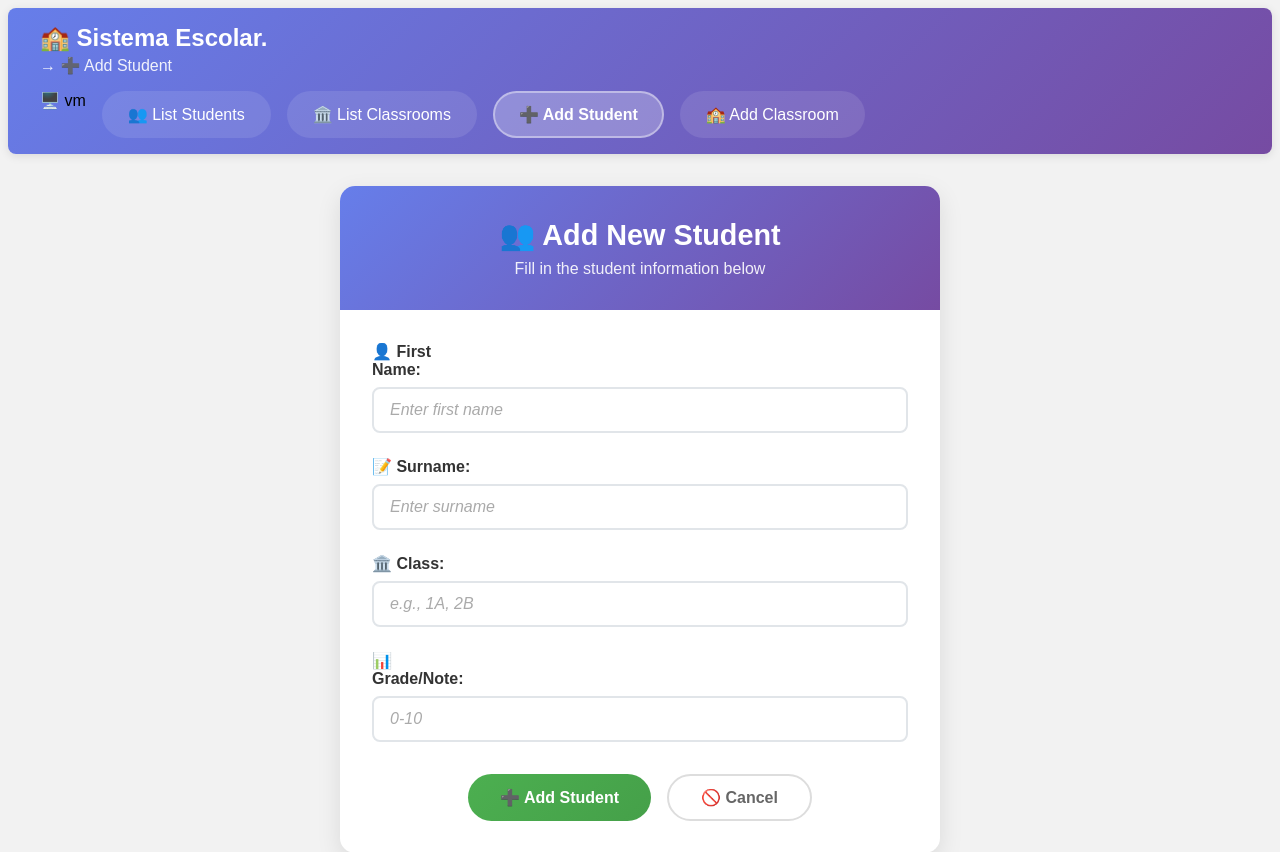
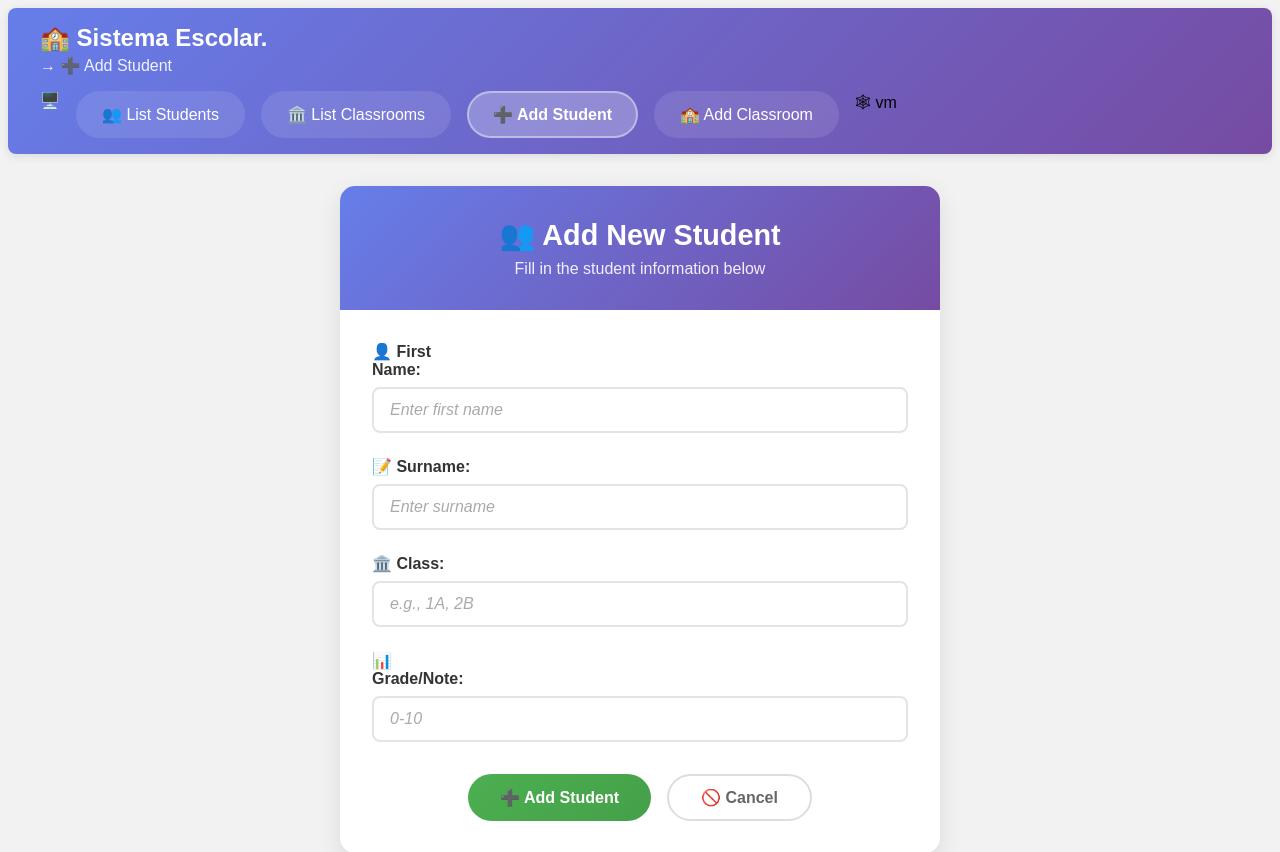
Before and after one commit to javiteran/AWS_GitHubActions, a Flask app: page /add_student in a window 1280 px wide. Shown: the top 852 px of the page. Run offline with Flask 3, Linux system fonts and the light colour scheme.

Commit message:
Update AWS_SECRETS_SETUP.md to include manual secret creation command and modify menu.html to reposition container ID display

```diff
--- a/templates/menu.html
+++ b/templates/menu.html
@@ -7,10 +7,11 @@
         </h2>
     </div>
     <ul class="nav-menu">
-        <li class="nav-item">🖥️ {{ container_id }}</li>
+        <li class="nav-item">🖥️ </li>
         <li class="nav-item"><a href="/students" class="nav-link {{ 'active' if current_route == 'students' }}">👥 List Students</a></li>
         <li class="nav-item"><a href="/classrooms" class="nav-link {{ 'active' if current_route == 'classrooms' }}">🏛️ List Classrooms</a></li>
         <li class="nav-item"><a href="/add_student" class="nav-link {{ 'active' if current_route == 'add_student' }}">➕ Add Student</a></li>
         <li class="nav-item"><a href="/add_classroom" class="nav-link {{ 'active' if current_route == 'add_classroom' }}">🏫 Add Classroom</a></li>
+        <li class="nav-item">🕸 {{ container_id }}</li>
     </ul>
 </nav>
```
Also changed, not shown: AWS_SECRETS_SETUP.md (+2 -0 lines).
